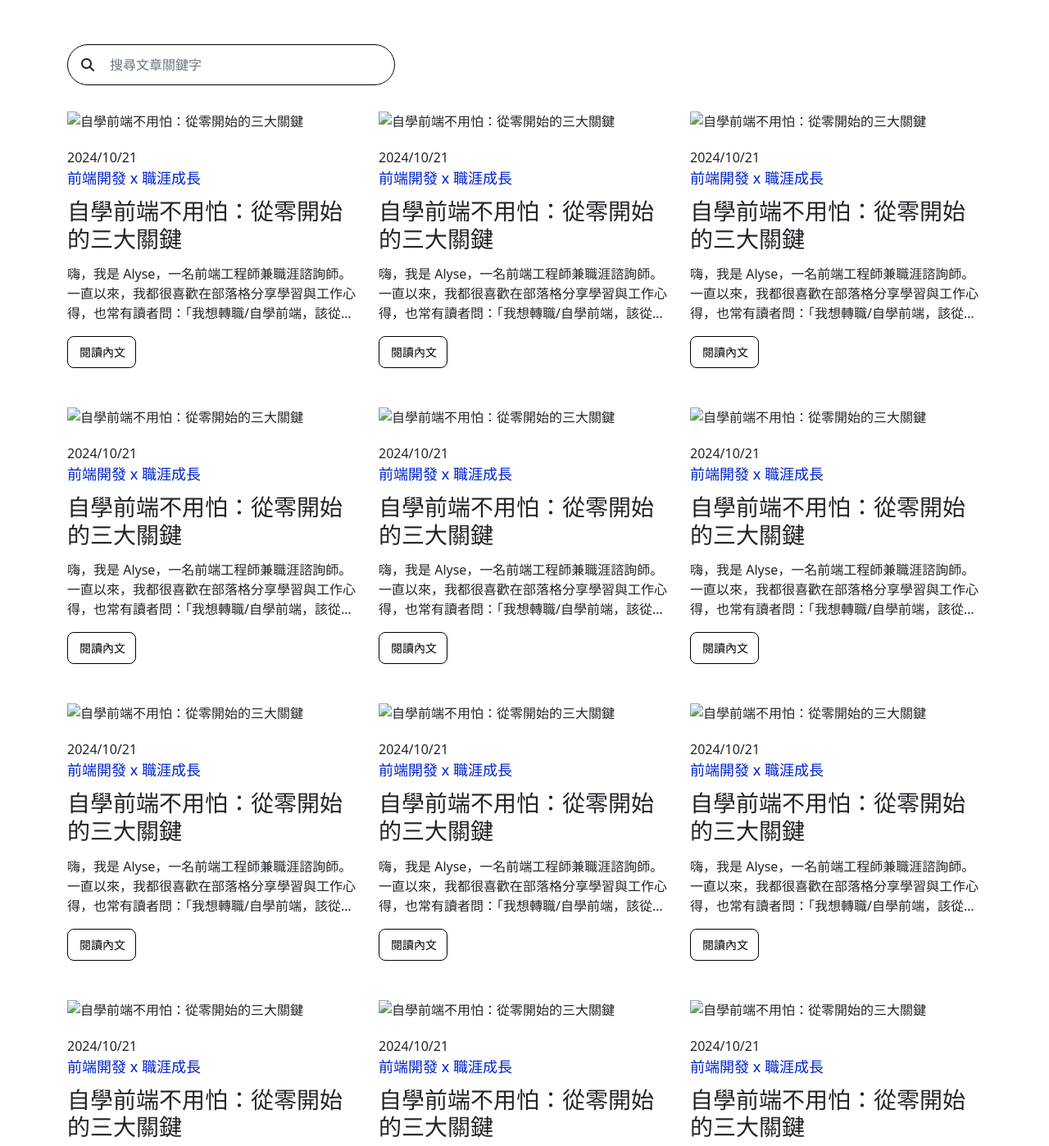
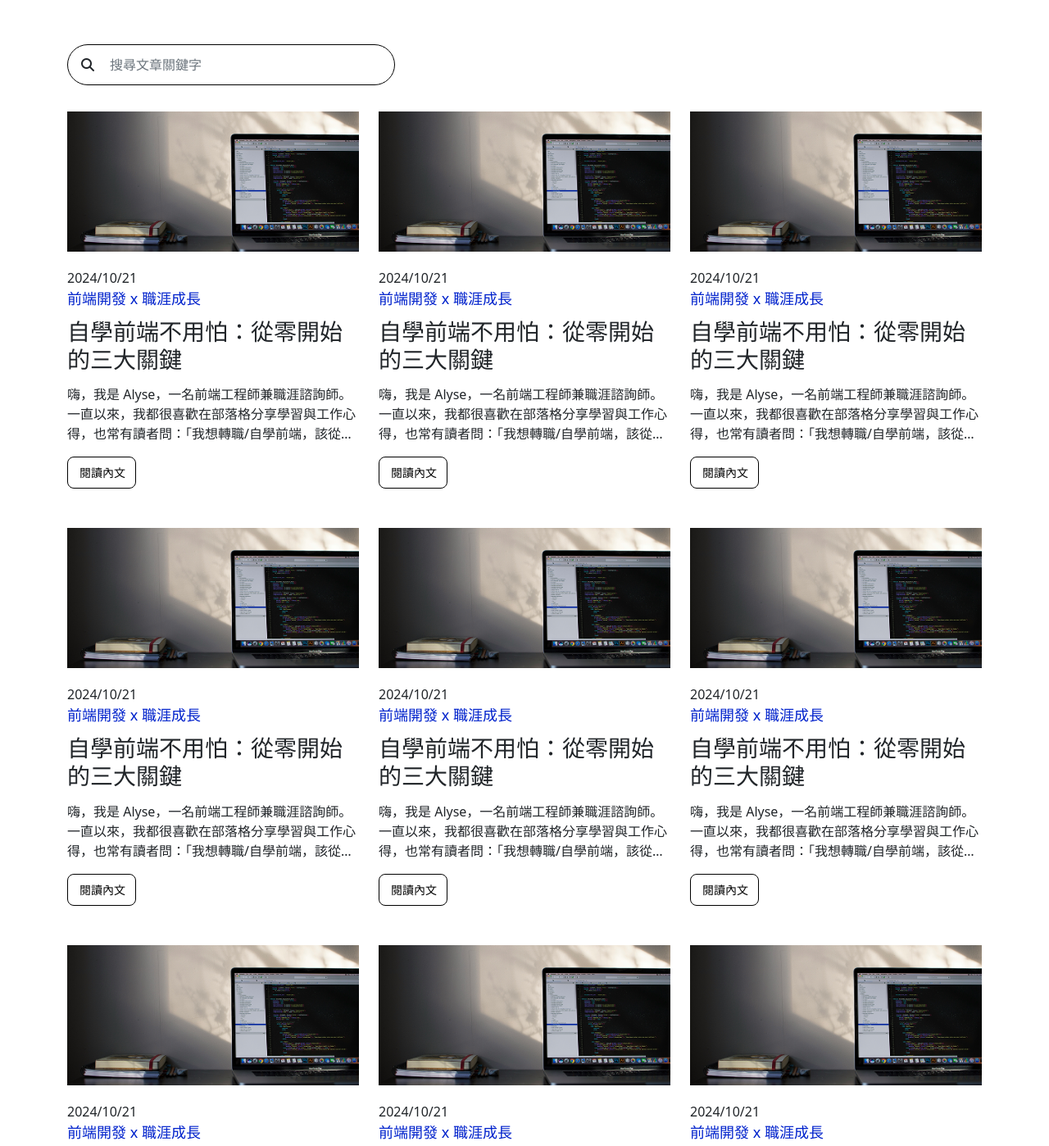
Before and after one commit to e26290/hexschool-Personal-Site, a plain HTML site: page blog.html in a window 1280 px wide. Shown: the part 1060-2458 px from the top of the page at 82% size. Drawn offline with nearby package versions, Linux system fonts and the light colour scheme; the site is published under a folder, as on GitHub Pages, so addresses that start at the root find nothing.

Commit message:
fix: 修正圖片路徑，確保正確顯示部落格文章縮圖

```diff
--- a/blog.html
+++ b/blog.html
@@ -73,7 +73,7 @@
             <div class="row">
                 <div class="card col-md-4 col-sm-12">
                     <a href="detail.html">
-                        <img src="/images/blog-1.png" class="d-block w-100" alt="自學前端不用怕：從零開始的三大關鍵">
+                        <img src="images/blog-1.png" class="d-block w-100" alt="自學前端不用怕：從零開始的三大關鍵">
                         <div class="text">
                             <span class="date">2024/10/21</span>
                             <div class="tag">
@@ -89,7 +89,7 @@
                 </div>
                 <div class="card col-md-4 col-sm-12">
                     <a href="detail.html">
-                        <img src="/images/blog-1.png" class="d-block w-100" alt="自學前端不用怕：從零開始的三大關鍵">
+                        <img src="images/blog-1.png" class="d-block w-100" alt="自學前端不用怕：從零開始的三大關鍵">
                         <div class="text">
                             <span class="date">2024/10/21</span>
                             <div class="tag">
@@ -104,7 +104,7 @@
                 </div>
                 <div class="card col-md-4 col-sm-12">
                     <a href="detail.html">
-                        <img src="/images/blog-1.png" class="d-block w-100" alt="自學前端不用怕：從零開始的三大關鍵">
+                        <img src="images/blog-1.png" class="d-block w-100" alt="自學前端不用怕：從零開始的三大關鍵">
                         <div class="text">
                             <span class="date">2024/10/21</span>
                             <div class="tag">
@@ -119,7 +119,7 @@
                 </div>
                 <div class="card col-md-4 col-sm-12">
                     <a href="detail.html">
-                        <img src="/images/blog-1.png" class="d-block w-100" alt="自學前端不用怕：從零開始的三大關鍵">
+                        <img src="images/blog-1.png" class="d-block w-100" alt="自學前端不用怕：從零開始的三大關鍵">
                         <div class="text">
                             <span class="date">2024/10/21</span>
                             <div class="tag">
@@ -134,7 +134,7 @@
                 </div>
                 <div class="card col-md-4 col-sm-12">
                     <a href="detail.html">
-                        <img src="/images/blog-1.png" class="d-block w-100" alt="自學前端不用怕：從零開始的三大關鍵">
+                        <img src="images/blog-1.png" class="d-block w-100" alt="自學前端不用怕：從零開始的三大關鍵">
                         <div class="text">
                             <span class="date">2024/10/21</span>
                             <div class="tag">
@@ -149,7 +149,7 @@
                 </div>
                 <div class="card col-md-4 col-sm-12">
                     <a href="detail.html">
-                        <img src="/images/blog-1.png" class="d-block w-100" alt="自學前端不用怕：從零開始的三大關鍵">
+                        <img src="images/blog-1.png" class="d-block w-100" alt="自學前端不用怕：從零開始的三大關鍵">
                         <div class="text">
                             <span class="date">2024/10/21</span>
                             <div class="tag">
@@ -164,7 +164,7 @@
                 </div>
                 <div class="card col-md-4 col-sm-12">
                     <a href="detail.html">
-                        <img src="/images/blog-1.png" class="d-block w-100" alt="自學前端不用怕：從零開始的三大關鍵">
+                        <img src="images/blog-1.png" class="d-block w-100" alt="自學前端不用怕：從零開始的三大關鍵">
                         <div class="text">
                             <span class="date">2024/10/21</span>
                             <div class="tag">
@@ -179,7 +179,7 @@
                 </div>
                 <div class="card col-md-4 col-sm-12">
                     <a href="detail.html">
-                        <img src="/images/blog-1.png" class="d-block w-100" alt="自學前端不用怕：從零開始的三大關鍵">
+                        <img src="images/blog-1.png" class="d-block w-100" alt="自學前端不用怕：從零開始的三大關鍵">
                         <div class="text">
                             <span class="date">2024/10/21</span>
                             <div class="tag">
@@ -194,7 +194,7 @@
                 </div>
                 <div class="card col-md-4 col-sm-12">
                     <a href="detail.html">
-                        <img src="/images/blog-1.png" class="d-block w-100" alt="自學前端不用怕：從零開始的三大關鍵">
+                        <img src="images/blog-1.png" class="d-block w-100" alt="自學前端不用怕：從零開始的三大關鍵">
                         <div class="text">
                             <span class="date">2024/10/21</span>
                             <div class="tag">
@@ -209,7 +209,7 @@
                 </div>
                 <div class="card col-md-4 col-sm-12">
                     <a href="detail.html">
-                        <img src="/images/blog-1.png" class="d-block w-100" alt="自學前端不用怕：從零開始的三大關鍵">
+                        <img src="images/blog-1.png" class="d-block w-100" alt="自學前端不用怕：從零開始的三大關鍵">
                         <div class="text">
                             <span class="date">2024/10/21</span>
                             <div class="tag">
@@ -224,7 +224,7 @@
                 </div>
                 <div class="card col-md-4 col-sm-12">
                     <a href="detail.html">
-                        <img src="/images/blog-1.png" class="d-block w-100" alt="自學前端不用怕：從零開始的三大關鍵">
+                        <img src="images/blog-1.png" class="d-block w-100" alt="自學前端不用怕：從零開始的三大關鍵">
                         <div class="text">
                             <span class="date">2024/10/21</span>
                             <div class="tag">
@@ -239,7 +239,7 @@
                 </div>
                 <div class="card col-md-4 col-sm-12">
                     <a href="detail.html">
-                        <img src="/images/blog-1.png" class="d-block w-100" alt="自學前端不用怕：從零開始的三大關鍵">
+                        <img src="images/blog-1.png" class="d-block w-100" alt="自學前端不用怕：從零開始的三大關鍵">
                         <div class="text">
                             <span class="date">2024/10/21</span>
                             <div class="tag">
```
Also changed, not shown: flexbox.html (+6 -6 lines), index.html (+5 -5 lines).
